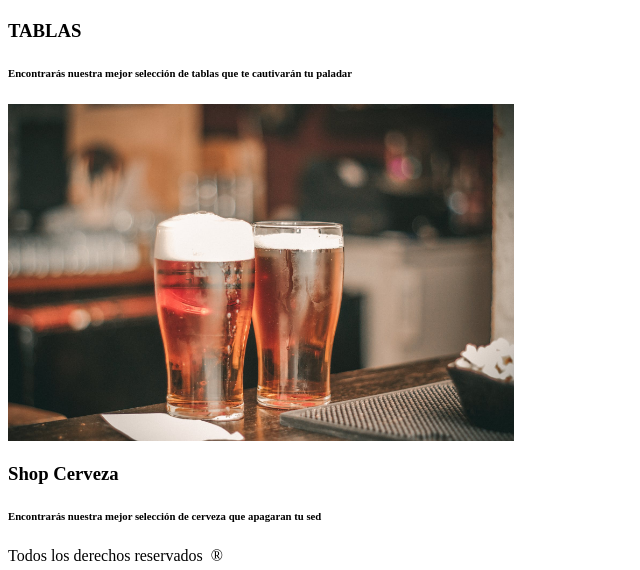
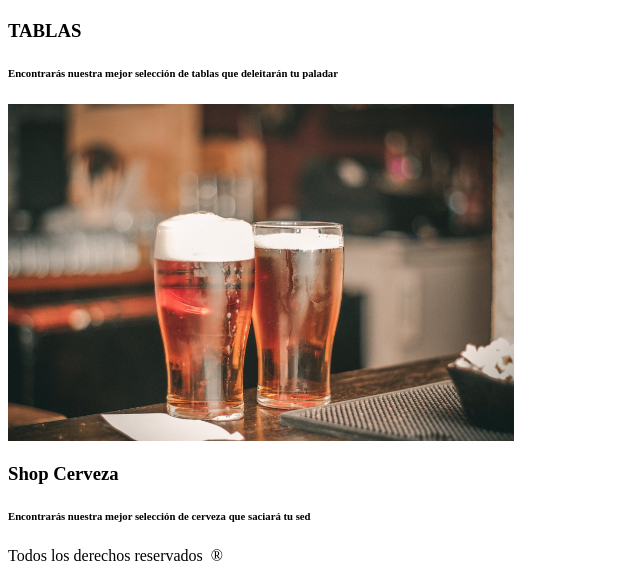
Before and after one commit to mayerlin8710/FrontEnd, a plain HTML site: page Modulo 2/session1/paginaRestaurant.html in a window 1280 px wide. Shown: the part 1187-1757 px from the top of the page, 0-640 px from the left. Drawn offline with Linux system fonts and the light colour scheme.

Commit message:
corrección de textos

```diff
--- a/Modulo 2/session1/paginaRestaurant.html
+++ b/Modulo 2/session1/paginaRestaurant.html
@@ -29,12 +29,12 @@
 
         <img src="img/tablas.jpg" alt="" width="40%" height="40%">
         <h3>TABLAS</h3>
-        <h6>Encontrarás nuestra mejor selección de tablas que te cautivarán tu paladar</h6>
+        <h6>Encontrarás nuestra mejor selección de tablas que deleitarán tu paladar</h6>
 
 
         <img src="img/shop.jpeg" alt="" width="40%" height="40%">
         <h3>Shop Cerveza</h3>
-        <h6>Encontrarás nuestra mejor selección de cerveza que apagaran tu sed</h6>
+        <h6>Encontrarás nuestra mejor selección de cerveza que saciará tu sed</h6>
     </section>
     <footer>
         <label for="copyrigth">Todos los derechos reservados &nbsp;&reg;
```
